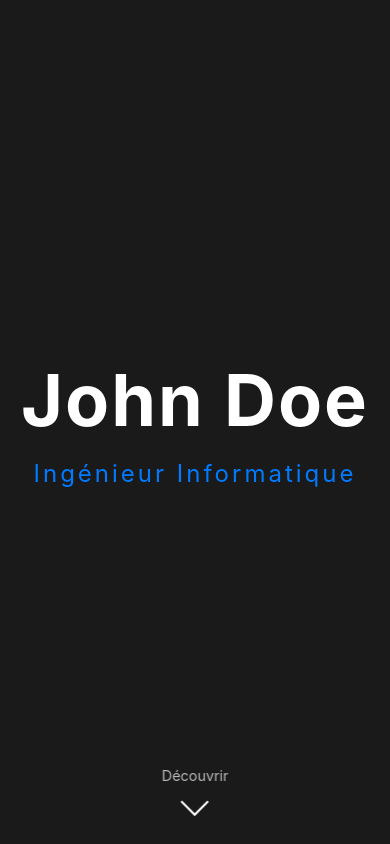
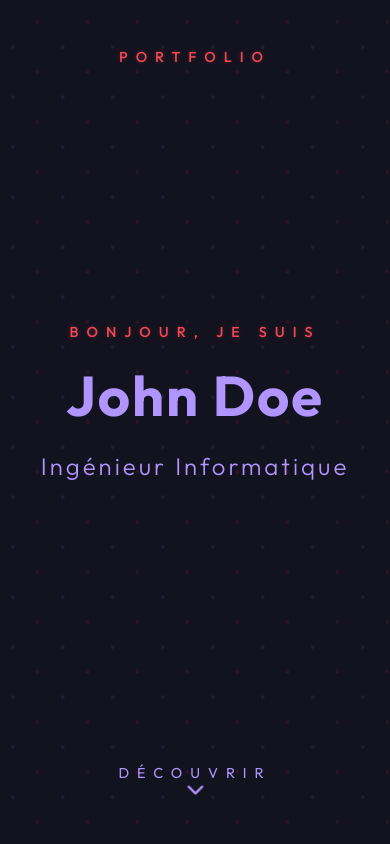
Before and after one commit to helixo01/PortfolioV2, a React (Create React App) app: page / in a window 390 px wide. Shown: the top 844 px of the page. Built offline with nearby package versions, Linux system fonts and the light colour scheme.

Commit message:
Edit
Setting up the hero section

```diff
--- a/package.json
+++ b/package.json
@@ -9,6 +9,7 @@
     "@testing-library/user-event": "^13.5.0",
     "react": "^19.0.0",
     "react-dom": "^19.0.0",
+    "react-icons": "^5.4.0",
     "react-router-dom": "^7.1.5",
     "react-scripts": "5.0.1",
     "web-vitals": "^2.1.4"
--- a/public/index.html
+++ b/public/index.html
@@ -24,6 +24,7 @@
       work correctly both with client-side routing and a non-root public URL.
       Learn how to configure a non-root public URL by running `npm run build`.
     -->
+    <link href="https://fonts.googleapis.com/css2?family=Outfit:wght@300;400;500;600;700&display=swap" rel="stylesheet">
     <title>React App</title>
   </head>
   <body>
--- a/src/features/hero/Hero.css
+++ b/src/features/hero/Hero.css
@@ -1,32 +1,125 @@
+:root {
+  --bg-primary: #13131f;
+  --bg-secondary: #13131f;
+  --accent-primary: #ff4d5a;
+  --accent-secondary: #b195ff;
+  --text-primary: #ffffff;
+  --font-primary: 'Outfit', sans-serif;
+}
+
 .hero {
   height: 100vh;
   width: 100%;
   display: flex;
+  flex-direction: column;
   justify-content: center;
   align-items: center;
-  background-color: #1a1a1a;
   position: relative;
+  overflow: hidden;
+  background: linear-gradient(180deg, var(--bg-primary) 0%, var(--bg-secondary) 100%);
+  background-size: 200% 200%;
+  animation: gradientShift 15s ease infinite;
+}
+
+.hero::before {
+  content: '';
+  position: absolute;
+  width: 100%;
+  height: 100%;
+  background-image:
+    radial-gradient(circle at 25% 25%, rgba(142, 125, 255, 0.1) 2px, transparent 2px),
+    radial-gradient(circle at 75% 75%, rgba(255, 46, 99, 0.1) 2px, transparent 2px);
+  background-size: 50px 50px;
+  animation: particleFloat 20s linear infinite;
+}
+
+.hero-background {
+  position: absolute;
+  top: 3rem;
+  left: 0;
+  width: 100%;
+  text-align: center;
+}
+
+.top-text {
+  font-family: var(--font-primary);
+  color: var(--accent-primary);
+  font-size: 0.9rem;
+  letter-spacing: 8px;
+  font-weight: 500;
+  text-transform: uppercase;
+  text-shadow: 0 0 5px rgba(255, 77, 90, 0.3);
+  opacity: 0.95;
+}
+
+.initials {
+  font-size: 8rem;
+  font-weight: 700;
+  color: #b195ff;
+  letter-spacing: 8px;
+  opacity: 0.9;
+}
+
+.bottom-text {
+  color: #b195ff;
+  font-size: 0.9rem;
+  letter-spacing: 4px;
+  font-weight: 500;
+  margin-bottom: 4rem;
+}
+
+.vertical-line {
+  position: absolute;
+  bottom: 0;
+  left: 50%;
+  transform: translateX(-50%);
+  width: 1px;
+  height: 80px;
+  background: linear-gradient(to bottom, #b195ff, transparent);
 }
 
 .hero-content {
+  font-family: var(--font-primary);
+  position: relative;
   text-align: center;
-  color: #ffffff;
+  z-index: 2;
+  padding: 2rem;
+  margin-top: -2rem;
+  opacity: 0;
+  animation: fadeIn 1s ease-out forwards;
+  animation-delay: 1s;
+}
+
+.hero-greeting {
+  font-family: var(--font-primary);
+  display: block;
+  font-size: 0.9rem;
+  color: var(--accent-primary);
+  margin-bottom: 1.5rem;
+  font-weight: 500;
+  letter-spacing: 8px;
+  text-transform: uppercase;
+  text-shadow: 0 0 5px rgba(255, 77, 90, 0.3);
+  opacity: 0.95;
 }
 
 .hero-title {
-  font-size: 4.5rem;
+  font-family: var(--font-primary);
+  font-size: 5rem;
   font-weight: 700;
   margin: 0;
+  line-height: 1.1;
+  color: var(--accent-secondary);
   letter-spacing: 2px;
-  animation: fadeInDown 1s ease-out;
 }
 
 .hero-subtitle {
+  font-family: var(--font-primary);
   font-size: 1.5rem;
-  margin-top: 1rem;
-  color: #007bff;
+  margin: 1.5rem 0;
+  color: var(--accent-secondary);
   letter-spacing: 3px;
-  animation: fadeInUp 1s ease-out 0.5s both;
+  font-weight: 300;
 }
 
 .scroll-indicator {
@@ -37,29 +130,45 @@
   display: flex;
   flex-direction: column;
   align-items: center;
-  gap: 0.5rem;
-  animation: fadeIn 1s ease-out 1s both;
+  gap: 0.4rem;
+  cursor: pointer;
+  z-index: 10;
 }
 
 .scroll-indicator span {
+  font-family: var(--font-primary);
   font-size: 0.9rem;
-  color: #ffffff;
-  opacity: 0.7;
+  color: var(--accent-secondary);
+  text-transform: uppercase;
+  letter-spacing: 8px;
 }
 
-.scroll-arrow {
-  width: 20px;
-  height: 20px;
-  border-right: 2px solid #ffffff;
-  border-bottom: 2px solid #ffffff;
-  transform: rotate(45deg);
+.scroll-arrow-icon {
+  font-size: 1.5rem;
+  color: var(--accent-secondary);
   animation: bounce 2s infinite;
 }
 
-@keyframes fadeInDown {
+@keyframes gradientShift {
+  0% { background-position: 0% 50%; }
+  50% { background-position: 100% 50%; }
+  100% { background-position: 0% 50%; }
+}
+
+@keyframes particleFloat {
+  0% { transform: translateY(0); }
+  100% { transform: translateY(-50px); }
+}
+
+@keyframes shine {
+  0% { background-position: 0% 50%; }
+  100% { background-position: 200% 50%; }
+}
+
+@keyframes fadeIn {
   from {
     opacity: 0;
-    transform: translateY(-30px);
+    transform: translateY(20px);
   }
   to {
     opacity: 1;
@@ -67,34 +176,37 @@
   }
 }
 
-@keyframes fadeInUp {
-  from {
-    opacity: 0;
-    transform: translateY(30px);
+@keyframes bounce {
+  0%, 20%, 50%, 80%, 100% {
+    transform: translateY(0);
   }
-  to {
-    opacity: 1;
-    transform: translateY(0);
+  40% {
+    transform: translateY(-10px);
+  }
+  60% {
+    transform: translateY(-5px);
   }
 }
 
-@keyframes fadeIn {
-  from {
-    opacity: 0;
+@media (max-width: 768px) {
+  .hero-content {
+    margin-top: -1rem;
+    padding: 1rem;
   }
-  to {
-    opacity: 1;
+
+  .hero-title {
+    font-size: 3.5rem;
+  }
+
+  .hero-subtitle {
+    font-size: 1.5rem;
+  }
+
+  .initials {
+    font-size: 6rem;
+  }
+
+  .scroll-indicator {
+    bottom: 2rem;
   }
 }
-
-@keyframes bounce {
-  0%, 20%, 50%, 80%, 100% {
-    transform: translateY(0) rotate(45deg);
-  }
-  40% {
-    transform: translateY(-10px) rotate(45deg);
-  }
-  60% {
-    transform: translateY(-5px) rotate(45deg);
-  }
-}
--- a/src/features/hero/Hero.js
+++ b/src/features/hero/Hero.js
@@ -1,17 +1,42 @@
-import React from 'react';
+import React, { useEffect, useState } from 'react';
+import { IoIosArrowDown } from 'react-icons/io';
 import './Hero.css';
 
 const Hero = () => {
+  const [showScroll, setShowScroll] = useState(true);
+
+  useEffect(() => {
+    const handleScroll = () => {
+      const heroSection = document.querySelector('.hero');
+      const heroBottom = heroSection.offsetTop + heroSection.offsetHeight;
+      setShowScroll(window.scrollY < heroBottom - 300);
+    };
+
+    window.addEventListener('scroll', handleScroll);
+    return () => window.removeEventListener('scroll', handleScroll);
+  }, []);
+
+  const scrollToContent = () => {
+    const contentSection = document.getElementById('about');
+    contentSection.scrollIntoView({ behavior: 'smooth' });
+  };
+
   return (
     <section className="hero">
+      <div className="hero-background">
+        <div className="top-text">PORTFOLIO</div>
+      </div>
       <div className="hero-content">
+        <span className="hero-greeting">Bonjour, je suis</span>
         <h1 className="hero-title">John Doe</h1>
         <p className="hero-subtitle">Ingénieur Informatique</p>
-        <div className="scroll-indicator">
+      </div>
+      {showScroll && (
+        <div className="scroll-indicator" onClick={scrollToContent} role="button" tabIndex={0}>
           <span>Découvrir</span>
-          <div className="scroll-arrow"></div>
+          <IoIosArrowDown className="scroll-arrow-icon" />
         </div>
-      </div>
+      )}
     </section>
   );
 };
```
Also changed, not shown: 1 other file (tests, documents, lock files or other folders).
